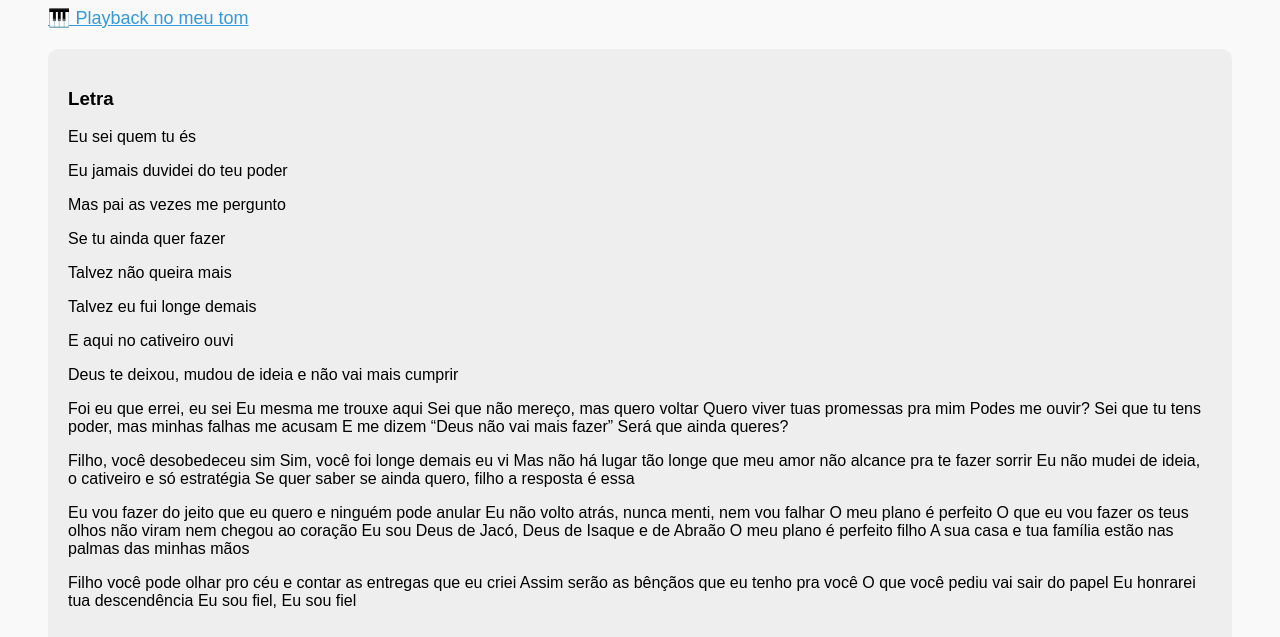
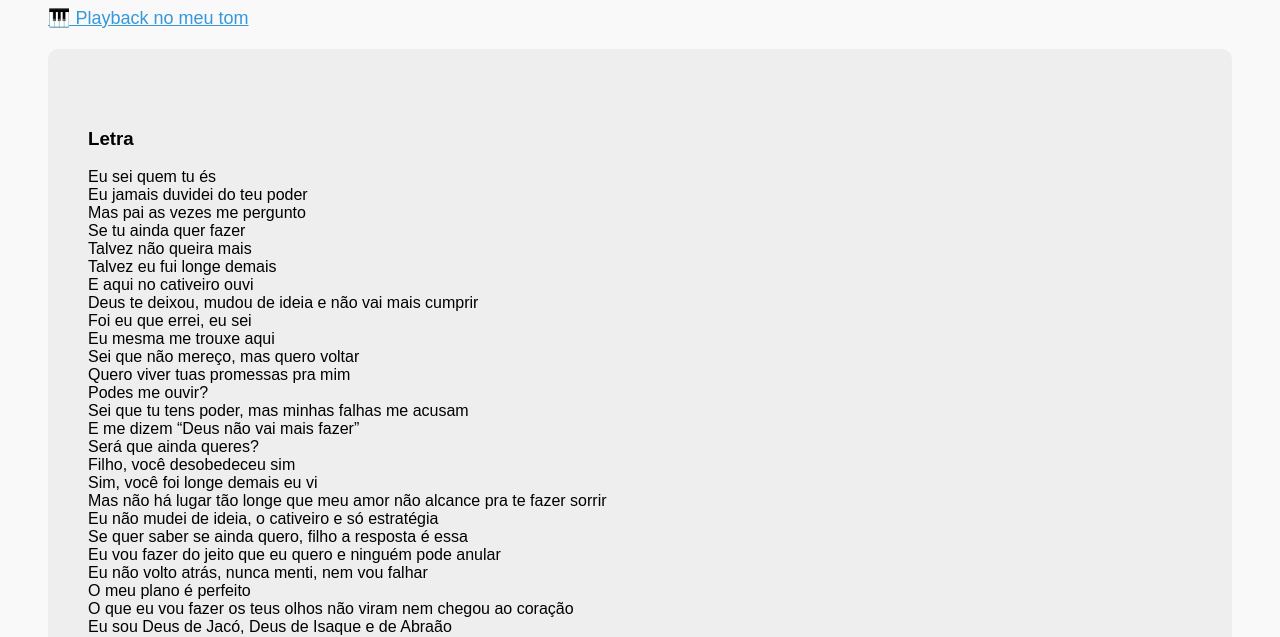
Before and after one commit to OtavioPorteiro/repertorio2026, a plain HTML site: page hino1.html in a window 1280 px wide. Shown: the part 153-790 px from the top of the page. Drawn offline with Linux system fonts and the light colour scheme.

Commit message:
atualização de hino

```diff
--- a/hino1.html
+++ b/hino1.html
@@ -49,53 +49,47 @@ a{
 
 <div class="letra">
 
+<div class="letra">
+
 <h3>Letra</h3>
 
-<p>Eu sei quem tu és<p>
-<p>Eu jamais duvidei do teu poder<p>
-<p>Mas pai as vezes me pergunto<p>
-<p>Se tu ainda quer fazer<p>
-<p>Talvez não queira mais</p>
-<p>Talvez eu fui longe demais</p>
-<p>E aqui no cativeiro ouvi</p>
-<p>Deus te deixou, mudou de ideia e não vai mais cumprir</p>
+Eu sei quem tu és<br>
+Eu jamais duvidei do teu poder<br>
+Mas pai as vezes me pergunto<br>
+Se tu ainda quer fazer<br>
+Talvez não queira mais<br>
+Talvez eu fui longe demais<br>
+E aqui no cativeiro ouvi<br>
+Deus te deixou, mudou de ideia e não vai mais cumprir<br>
 
-<p>
-Foi eu que errei, eu sei
-Eu mesma me trouxe aqui
-Sei que não mereço, mas quero voltar
-Quero viver tuas promessas pra mim
-Podes me ouvir?
-Sei que tu tens poder, mas minhas falhas me acusam
-E me dizem “Deus não vai mais fazer”
-Será que ainda queres?
-<p>
+Foi eu que errei, eu sei<br>
+Eu mesma me trouxe aqui<br>
+Sei que não mereço, mas quero voltar<br>
+Quero viver tuas promessas pra mim<br>
+Podes me ouvir?<br>
+Sei que tu tens poder, mas minhas falhas me acusam<br>
+E me dizem “Deus não vai mais fazer”<br>
+Será que ainda queres?<br>
 
-<p>
-Filho, você desobedeceu sim
-Sim, você foi longe demais eu vi
-Mas não há lugar tão longe que meu amor não alcance pra te fazer sorrir
-Eu não mudei de ideia, o cativeiro e só estratégia
-Se quer saber se ainda quero, filho a resposta é essa
-<p>
+Filho, você desobedeceu sim<br>
+Sim, você foi longe demais eu vi<br>
+Mas não há lugar tão longe que meu amor não alcance pra te fazer sorrir<br>
+Eu não mudei de ideia, o cativeiro e só estratégia<br>
+Se quer saber se ainda quero, filho a resposta é essa<br>
 
-<p>
-Eu vou fazer do jeito que eu quero e ninguém pode anular
-Eu não volto atrás, nunca menti, nem vou falhar
-O meu plano é perfeito
-O que eu vou fazer os teus olhos não viram nem chegou ao coração
-Eu sou Deus de Jacó, Deus de Isaque e de Abraão
-O meu plano é perfeito filho
-A sua casa e tua família estão nas palmas das minhas mãos
-<p>
+Eu vou fazer do jeito que eu quero e ninguém pode anular<br>
+Eu não volto atrás, nunca menti, nem vou falhar<br>
+O meu plano é perfeito<br>
+O que eu vou fazer os teus olhos não viram nem chegou ao coração<br>
+Eu sou Deus de Jacó, Deus de Isaque e de Abraão<br>
+O meu plano é perfeito filho<br>
+A sua casa e tua família estão nas palmas das minhas mãos<br>
 
-<p>
-Filho você pode olhar pro céu e contar as entregas que eu criei
-Assim serão as bênçãos que eu tenho pra você
-O que você pediu vai sair do papel
-Eu honrarei tua descendência
-Eu sou fiel, Eu sou fiel
-</p>
+Filho você pode olhar pro céu e contar as entregas que eu criei<br>
+Assim serão as bênçãos que eu tenho pra você<br>
+O que você pediu vai sair do papel<br>
+Eu honrarei tua descendência<br>
+Eu sou fiel, Eu sou fiel<br>
 
 </div>
 
```
Also changed, not shown: index.html (+3 -2 lines).
